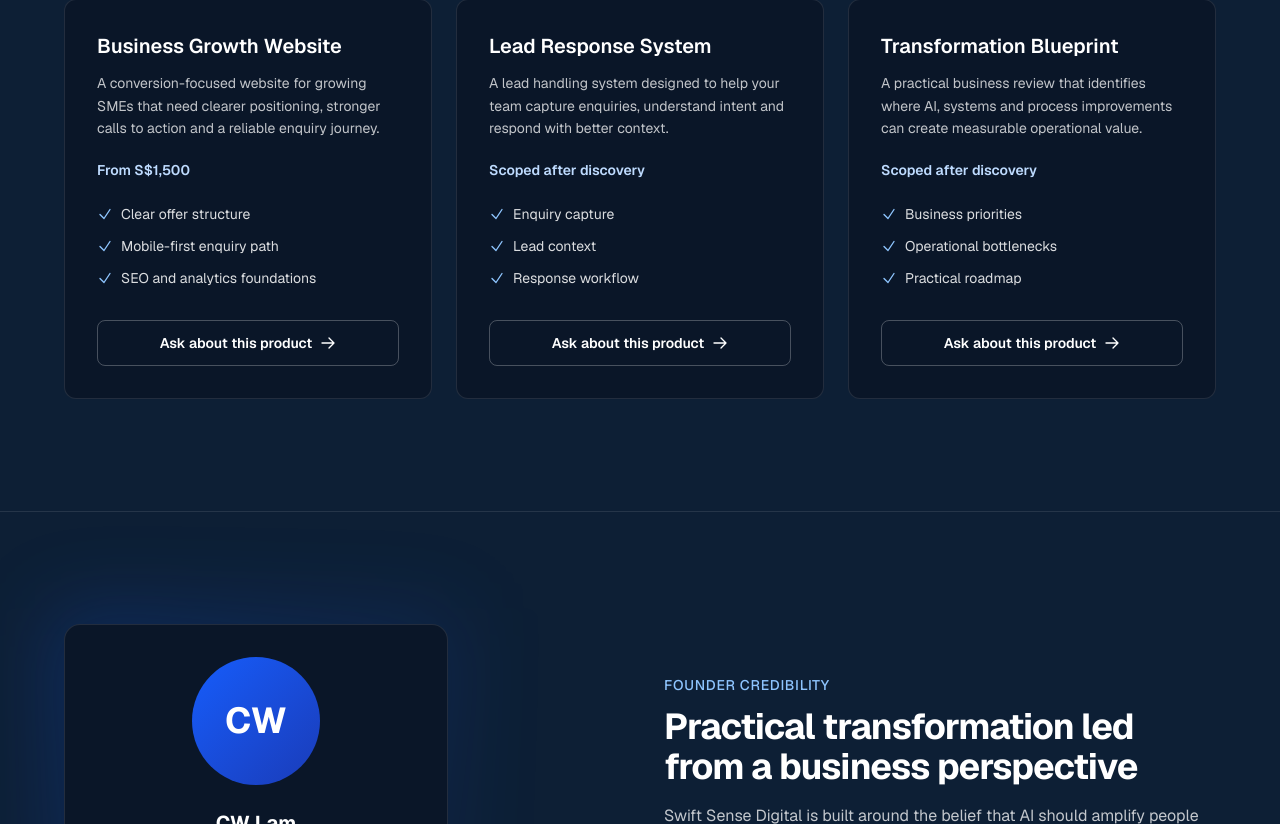
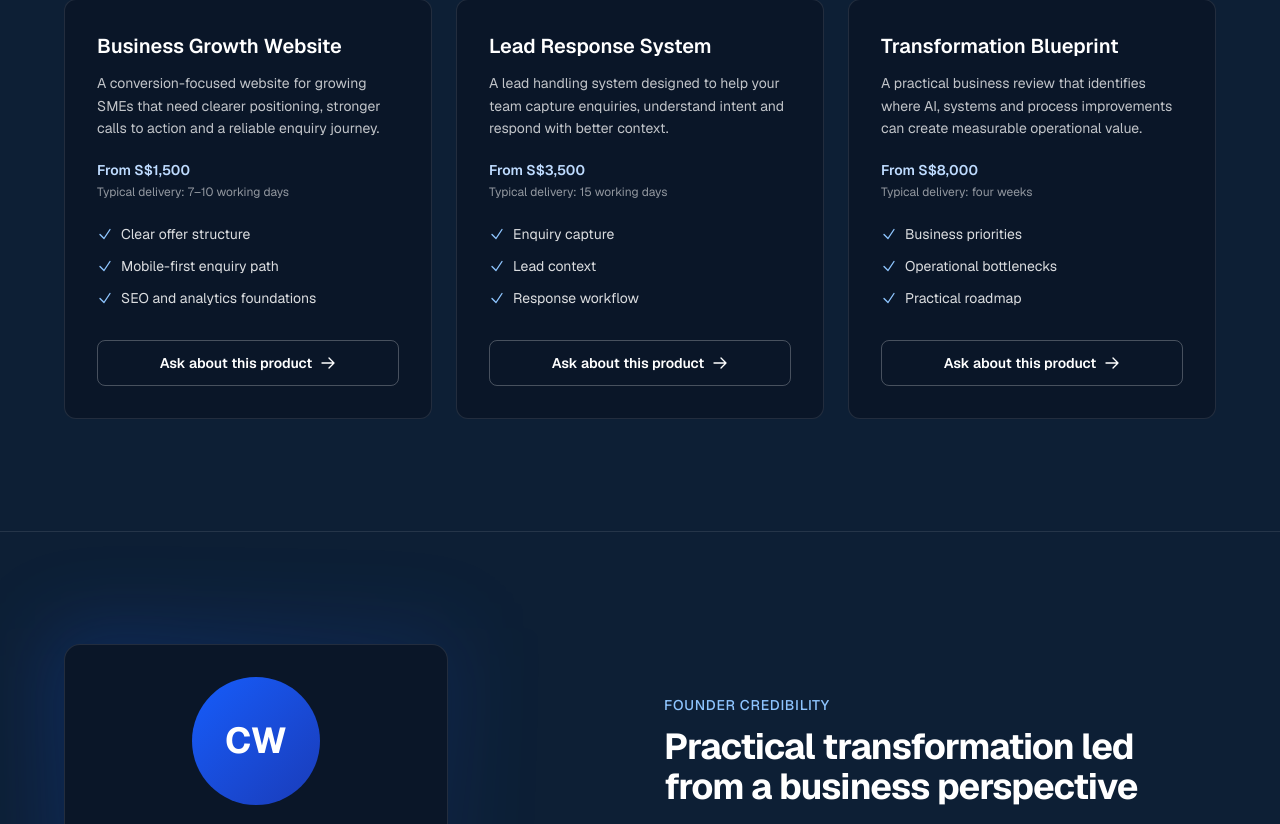
Before and after one commit to roylamcw/swift-sense-digital, a Next.js app: page / in a window 1280 px wide. Shown: the part 2736-3560 px from the top of the page. Built offline with nearby package versions, Linux system fonts and the light colour scheme.

Commit message:
Align website with approved product pricing

```diff
--- a/app/page.tsx
+++ b/app/page.tsx
@@ -43,20 +43,23 @@ const products = [
     description:
       "A conversion-focused website for growing SMEs that need clearer positioning, stronger calls to action and a reliable enquiry journey.",
     price: "From S$1,500",
+    timeline: "Typical delivery: 7–10 working days",
     focus: ["Clear offer structure", "Mobile-first enquiry path", "SEO and analytics foundations"],
   },
   {
     title: "Lead Response System",
     description:
       "A lead handling system designed to help your team capture enquiries, understand intent and respond with better context.",
-    price: "Scoped after discovery",
+    price: "From S$3,500",
+    timeline: "Typical delivery: 15 working days",
     focus: ["Enquiry capture", "Lead context", "Response workflow"],
   },
   {
     title: "Transformation Blueprint",
     description:
       "A practical business review that identifies where AI, systems and process improvements can create measurable operational value.",
-    price: "Scoped after discovery",
+    price: "From S$8,000",
+    timeline: "Typical delivery: four weeks",
     focus: ["Business priorities", "Operational bottlenecks", "Practical roadmap"],
   },
 ];
@@ -195,7 +198,7 @@ const faqs = [
   {
     question: "What pricing is confirmed?",
     answer:
-      "Business Growth Website starts from S$1,500. Detailed deliverables, exact timelines, scope, exclusions and other pricing require founder approval before being treated as fixed facts.",
+      "Business Growth Website starts from S$1,500 with typical delivery in 7–10 working days. Lead Response System starts from S$3,500 with typical delivery in 15 working days. Transformation Blueprint starts from S$8,000 with typical delivery in four weeks. Final scope and fees are confirmed after discovery.",
   },
   {
     question: "Do I need to know exactly what AI system I need?",
@@ -441,6 +444,7 @@ export default function Home() {
                   <h3 className="text-xl font-semibold">{product.title}</h3>
                   <p className="mt-3 text-sm leading-relaxed text-white/75">{product.description}</p>
                   <p className="mt-5 text-sm font-semibold text-blue-200">{product.price}</p>
+                  <p className="mt-1 text-xs text-white/55">{product.timeline}</p>
                   <ul className="mt-6 flex-1 space-y-3">
                     {product.focus.map((item) => (
                       <li key={item} className="flex items-start gap-2 text-sm text-white/85">
@@ -699,7 +703,7 @@ export default function Home() {
                 Confirmed pricing guidance
               </h2>
               <p className="mt-4 text-white/75">
-                Business Growth Website has a confirmed starting price. Other commercial details should be scoped and approved before being published as fixed facts.
+                Starting prices and typical delivery timeframes reflect the approved launch scopes. Final scope and fees are confirmed after discovery.
               </p>
             </div>
             <div className="mt-14 grid gap-6 lg:grid-cols-3">
@@ -708,6 +712,7 @@ export default function Home() {
                   <h3 className="text-lg font-semibold">{product.title}</h3>
                   <div className="mt-4">
                     <span className="text-3xl font-bold text-blue-300">{product.price}</span>
+                    <p className="mt-2 text-xs text-white/55">{product.timeline}</p>
                   </div>
                   <p className="mt-3 flex-1 text-sm leading-relaxed text-white/75">{product.description}</p>
                   <TrackedLink
```
